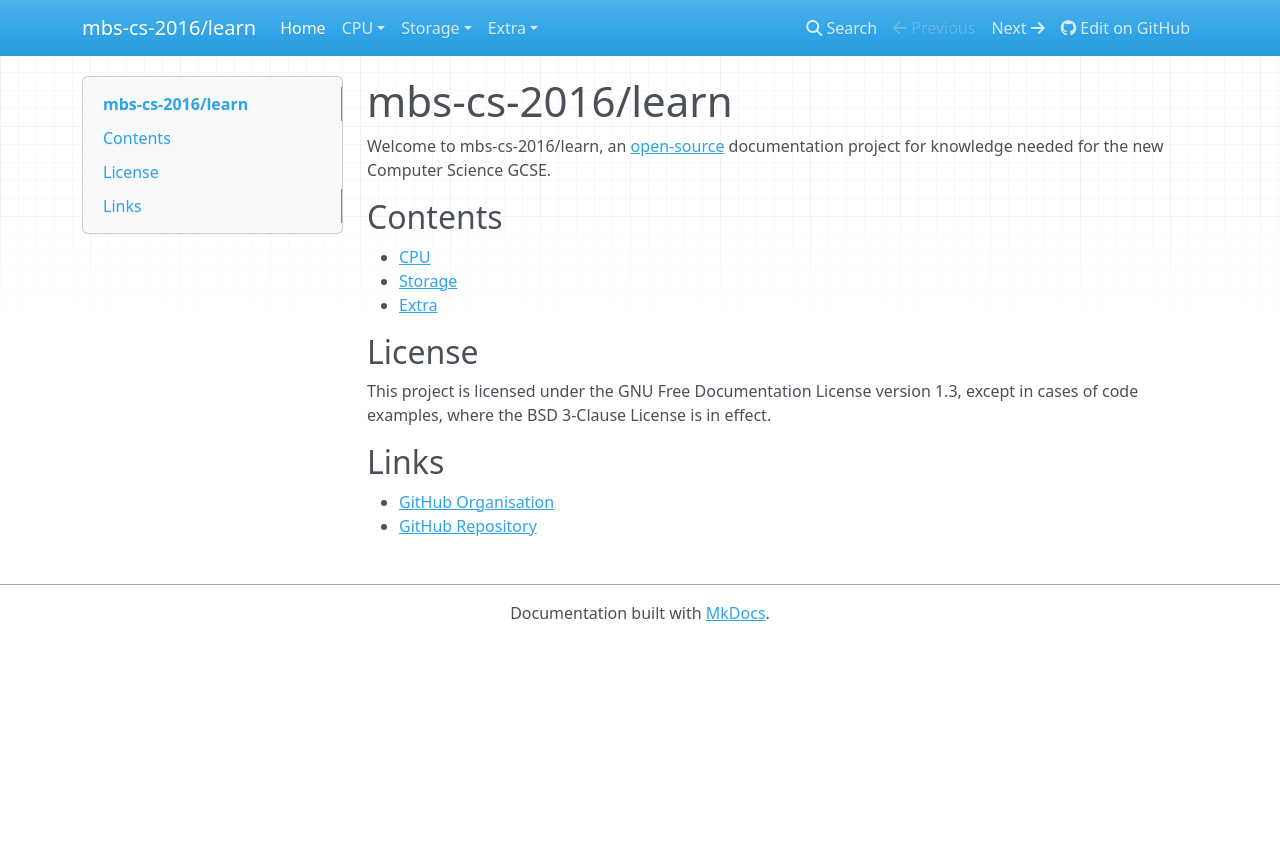
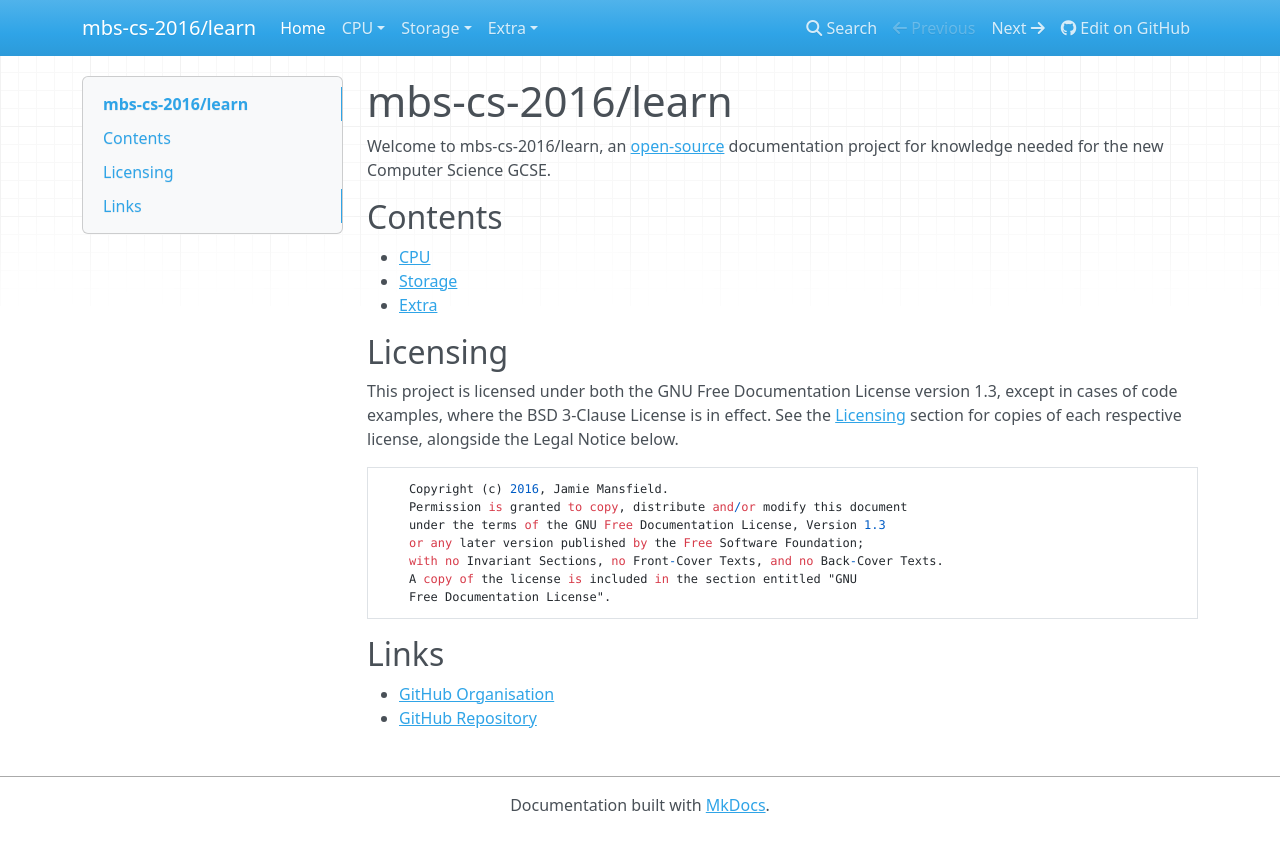
Before and after one commit to mbs-cs-2016/learn, an MkDocs documentation site: the page built from docs/index.md, in a window 1280 px wide. Shown: the top 852 px of the page. Built offline with MkDocs 1.6.1, drawn with Linux system fonts in a browser that asks for light colours; nearby versions of some CDN libraries; old or Windows-style settings are respelled for this version of MkDocs.

Commit message:
Let's put an end to these licensing shenanigans

````diff
--- a/docs/index.md
+++ b/docs/index.md
@@ -10,10 +10,21 @@ new Computer Science GCSE.
 - [Storage](./storage/)
 - [Extra](./extra/)
 
-## License
+## Licensing
 
-This project is licensed under the GNU Free Documentation License version 1.3, except in cases of code examples,
-where the BSD 3-Clause License is in effect.
+This project is licensed under both the GNU Free Documentation License version 1.3, except in cases of code examples, where the BSD
+3-Clause License is in effect. See the [Licensing](./extra/licensing/) section for copies of each respective license, alongside the
+Legal Notice below.
+
+```
+    Copyright (c) 2016, Jamie Mansfield.
+    Permission is granted to copy, distribute and/or modify this document
+    under the terms of the GNU Free Documentation License, Version 1.3
+    or any later version published by the Free Software Foundation;
+    with no Invariant Sections, no Front-Cover Texts, and no Back-Cover Texts.
+    A copy of the license is included in the section entitled "GNU
+    Free Documentation License".
+```
 
 ## Links
 
````
